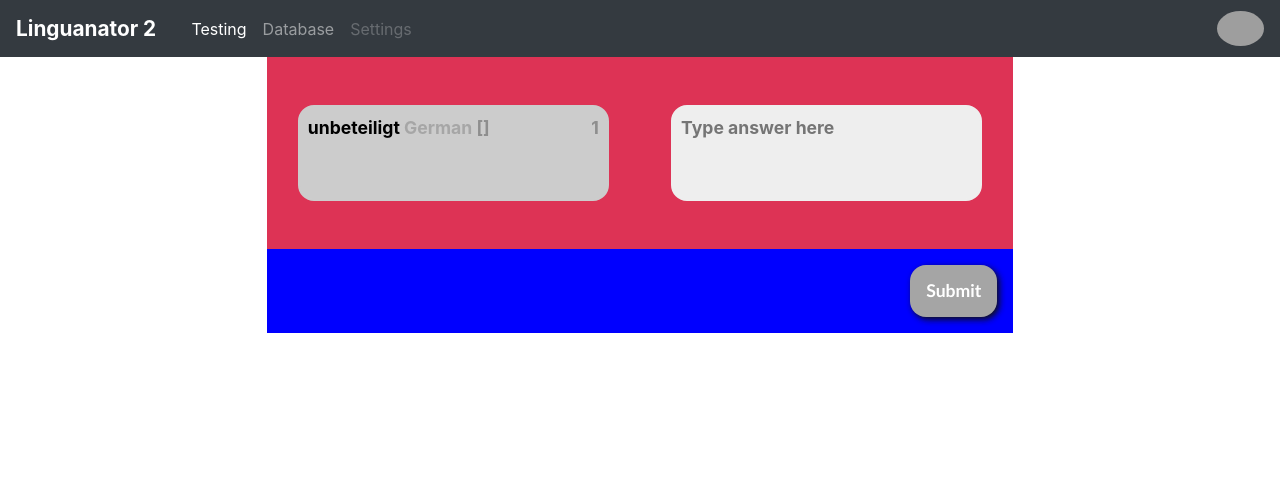
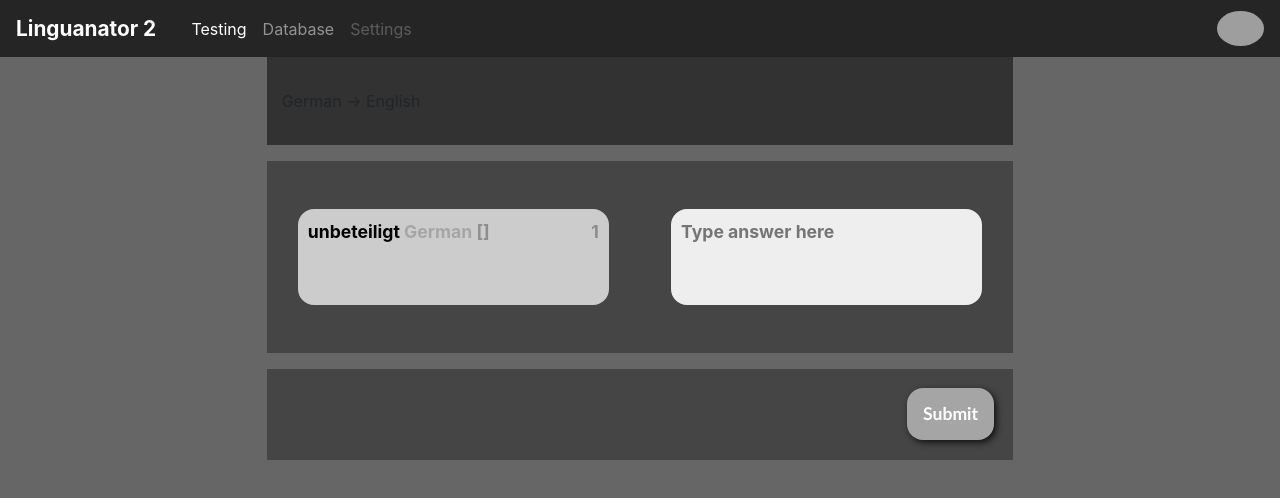
Before and after one commit to IgorBoyarshin/Linguanator2, an Angular app: page /testing in a window 1280 px wide. Shown: the top 498 px of the page. Built offline with nearby package versions, Linux system fonts and the light colour scheme; grey boxes are pictures that could not be loaded.

Commit message:
Changed global style. Added result-panel colors. Added placeholder for testing settings

```diff
--- a/src/app/navigation/navigation.component.css
+++ b/src/app/navigation/navigation.component.css
@@ -10,3 +10,7 @@
     font-size: 1.3em;
     margin-right: 1.7rem;
 }
+
+.navbar {
+    background-color: #252525 !important;
+}
--- a/src/app/testing/testing.component.css
+++ b/src/app/testing/testing.component.css
@@ -1,8 +1,18 @@
+#testing-settings {
+    padding-top: 2rem;
+    padding-bottom: 2rem;
+    background-color: #323232;
+}
 #testing-main-column {
     padding-top: 3rem;
     padding-bottom: 3rem;
-    background-color: #d35;
+    background-color: #454545;
 }
+
+#main-container > div {
+    margin-bottom: 1rem;
+}
+
 .box {
     height: 6rem;
     padding: 0.5rem;
@@ -20,7 +30,7 @@
     outline: none;
 }
 .box#testing-user-input:focus {
-    border: 2px solid blue;
+    border: 3px solid #f24a07;
 }
 #word-score {
     float: right;
@@ -49,9 +59,9 @@
     color: #eee;
 }
 #result-panel {
-    background-color: blue;
+    background-color: #454545;
     margin: auto;
-    padding: 1rem;
+    padding: 1.2rem;
     display: flex;
     flex-direction: horizontal;
     justify-content: space-between;
@@ -64,16 +74,31 @@
     margin: 0rem 1rem 0rem 1rem;
     font-weight: bold;
     font-size: 1.3rem;
-    color: black;
 }
 
 
-.answerFullMatch {
-    background: rgba(0, 255, 0, 0.5) !important;
+.score-correct {
+    color: rgba(0, 255, 0, 0.7);
 }
-.answerPartialMatch {
-    background: rgba(250, 210, 0, 0.8) !important;
+.score-wrong {
+    color: red;
 }
-.answerInsufficientMatch {
-    background: rgba(255, 0, 0, 0.7) !important;
+
+.result-full-match {
+    padding-top: 0.6rem !important;
+    padding-bottom: 0.6rem !important;
+    border-top: 0.6rem solid rgba(0, 255, 0, 0.5);
+    border-bottom: 0.6rem solid rgba(0, 255, 0, 0.5);
 }
+.result-partial-match {
+    padding-top: 0.6rem !important;
+    padding-bottom: 0.6rem !important;
+    border-top: 0.6rem solid rgba(250, 210, 0, 0.8);
+    border-bottom: 0.6rem solid rgba(250, 210, 0, 0.8);
+}
+.result-insufficient-match {
+    padding-top: 0.6rem !important;
+    padding-bottom: 0.6rem !important;
+    border-top: 0.6rem solid rgba(255, 0, 0, 0.7);
+    border-bottom: 0.6rem solid rgba(255, 0, 0, 0.7);
+}
--- a/src/app/testing/testing.component.html
+++ b/src/app/testing/testing.component.html
@@ -1,6 +1,12 @@
-<div class="container-fluid">
+<div class="container-fluid" id="main-container">
     <div class="row">
-        <section id="testing-main-column" class="col-7 container-fluid">
+        <section class="col-7 container-fluid" id="testing-settings">
+            German -> English
+        </section>
+    </div>
+
+    <div class="row">
+        <section class="col-7 container-fluid" id="testing-main-column">
             <div class="row justify-content-around">
                 <div class="col-5 box" id="testing-query">
                     <span class="primary-text-dark" id="word-to-translate">
@@ -27,11 +33,12 @@
             </div>
         </section>
     </div>
+
     <div class="row">
         <div class="col-7" id="result-panel"
-            [ngClass]="{'answerFullMatch': resultIsFull(),
-                        'answerPartialMatch': resultIsPartial(),
-                        'answerInsufficientMatch': resultIsInsufficient() || !wordEntry }">
+            [ngClass]="{'result-full-match': resultIsFull(),
+                        'result-partial-match': resultIsPartial(),
+                        'result-insufficient-match': resultIsInsufficient() || !wordEntry }">
 
             <div *ngIf="!wordEntry" id="error-notifier">
                 <p>NO WORDS TO TEST</p>
@@ -48,13 +55,15 @@
                     <span class="primary-text-light" id="correct-answer">
                         {{ wordEntry ? wordEntry.translations.join("; ") : ""}}
                     </span>
-                    <span class="primary-text-dark" id="answer-delta">
+                    <span class="primary-text-dark" id="answer-delta"
+                          [ngClass]="{'score-correct': resultIsFull() || resultIsPartial(),
+                                      'score-wrong': resultIsInsufficient() }">
                         {{ resultDelta >= 0 ? "+" : "" }}{{ resultDelta }}
                     </span>
                 </p>
             </div>
 
-            <button class="button button-big dark"
+            <button class="button button-big green"
                     id="button-submit"
                     (click)="submit()"
                     [disabled]="!userInput || userInput.trim().length == 0 || !wordEntry">
--- a/src/styles.css
+++ b/src/styles.css
@@ -1,3 +1,7 @@
+body {
+    background-color: #666;
+}
+
 .dark {
     background-color: #4D4746;
     color: #fff;
```
